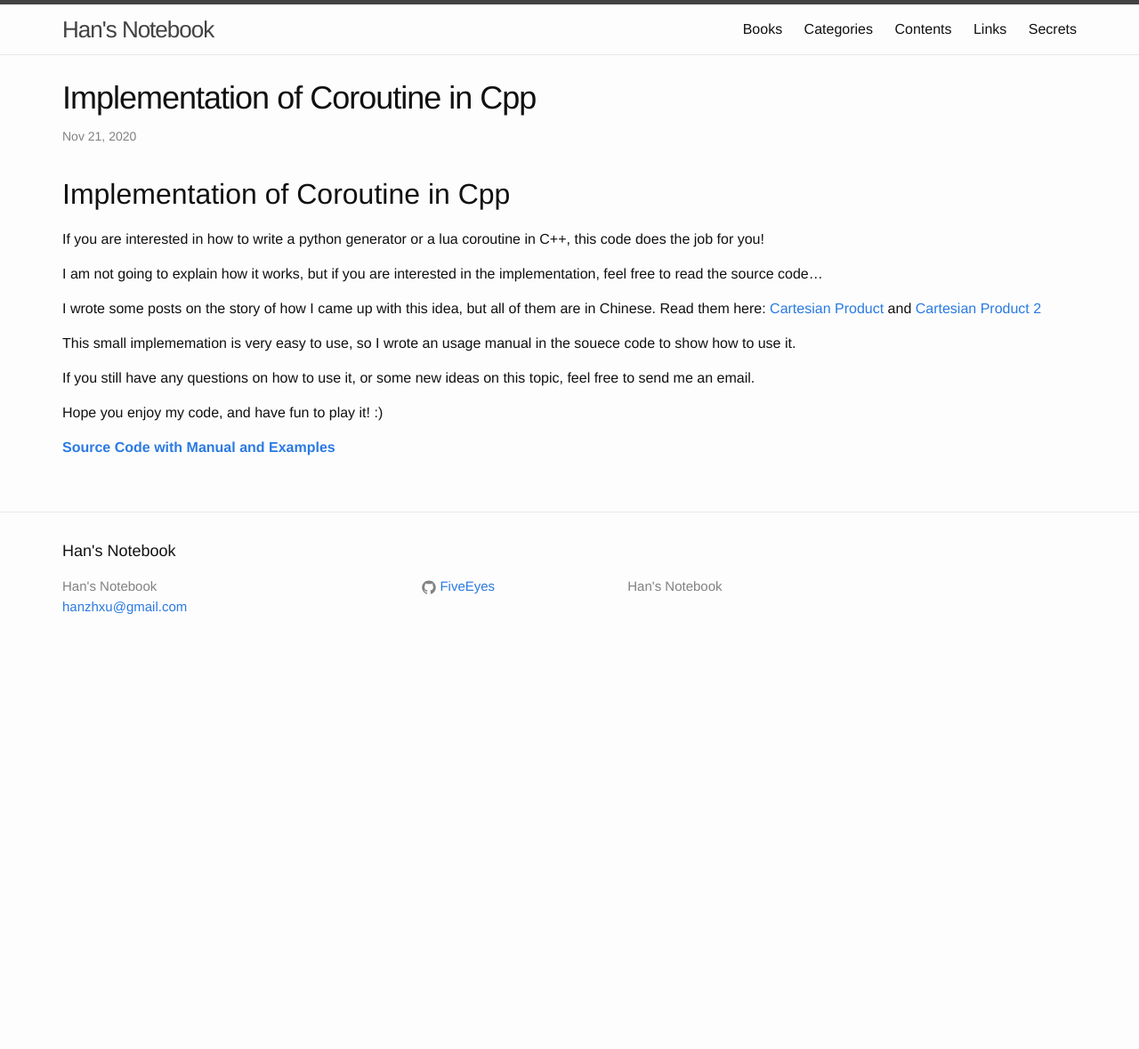
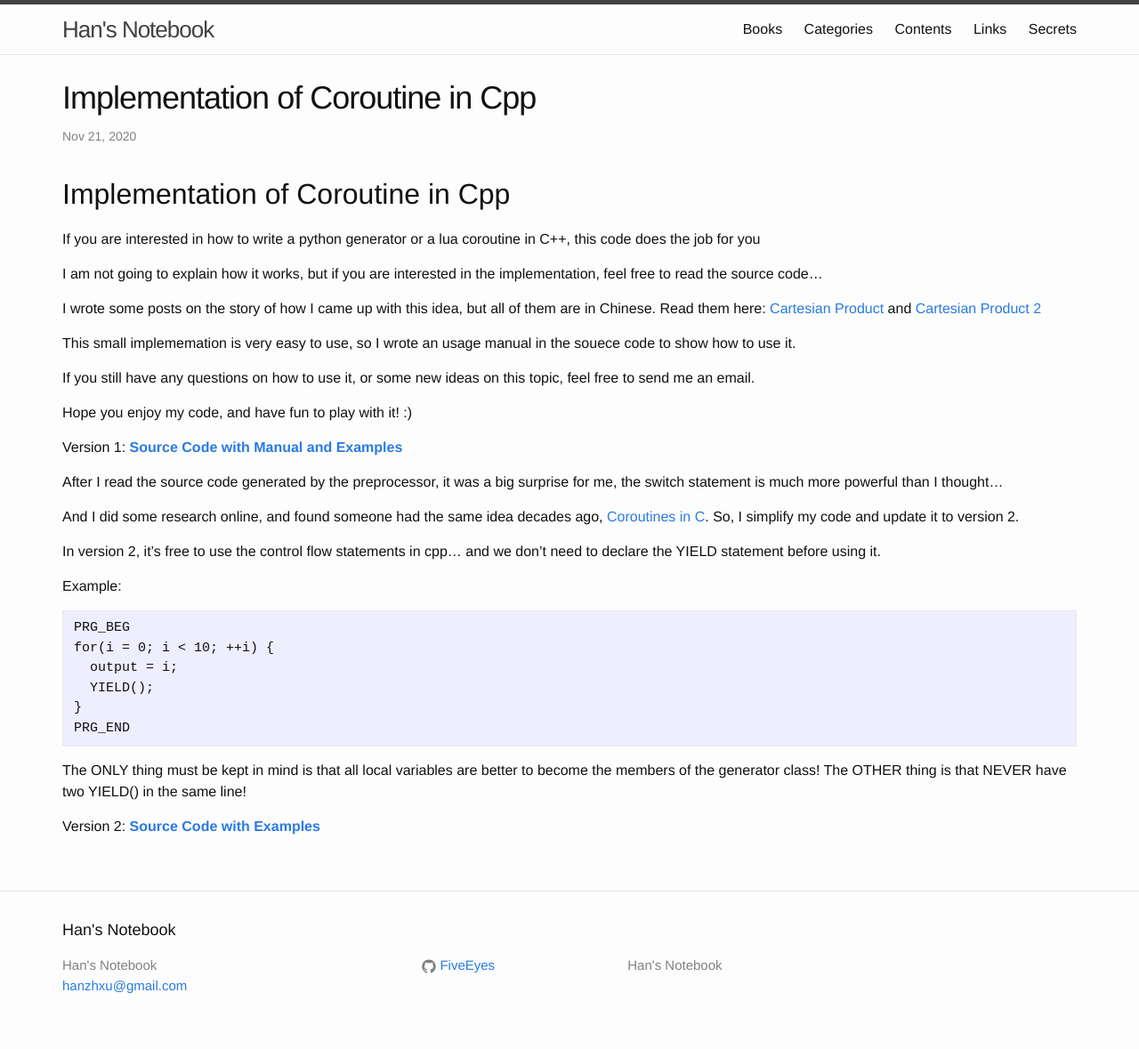
Before and after one commit to FiveEyes/FiveEyes.github.io, a Jekyll site: the page built from _posts/plt/2020-11-21-impl_coroutine_in_cpp.md, in a window 1280 px wide. Shown: the whole page at 89% size. Built offline with Jekyll 4.4.1, drawn with Linux system fonts in a browser that asks for light colours; before the commit the page ends 900 px from its top, so only the background shows below that.

Commit message:
Update 2020-11-21-impl_coroutine_in_cpp.md

````diff
--- a/_posts/plt/2020-11-21-impl_coroutine_in_cpp.md
+++ b/_posts/plt/2020-11-21-impl_coroutine_in_cpp.md
@@ -7,7 +7,7 @@ categories: Lang
 
 # Implementation of Coroutine in Cpp
 
-If you are interested in how to write a python generator or a lua coroutine in C++, this code does the job for you!
+If you are interested in how to write a python generator or a lua coroutine in C++, this code does the job for you
 
 I am not going to explain how it works, but if you are interested in the implementation, feel free to read the source code...
 
@@ -17,6 +17,29 @@ This small implememation is very easy to use, so I wrote an usage manual in the
 
 If you still have any questions on how to use it, or some new ideas on this topic, feel free to send me an email.
 
-Hope you enjoy my code, and have fun to play it! :)
+Hope you enjoy my code, and have fun to play with it! :)
 
+Version 1:
 [**Source Code with Manual and Examples**](https://github.com/FiveEyes/FiveEyes.github.io/blob/master/assets/code/cpp/macro_yield.cpp)
+
+After I read the source code generated by the preprocessor, it was a big surprise for me, the switch statement is much more powerful than I thought...
+
+And I did some research online, and found someone had the same idea decades ago, [Coroutines in C](https://www.chiark.greenend.org.uk/~sgtatham/coroutines.html). So, I simplify my code and update it to version 2.
+
+In version 2, it's free to use the control flow statements in cpp... and we don't need to declare the YIELD statement before using it.
+
+Example:
+```
+PRG_BEG
+for(i = 0; i < 10; ++i) {
+  output = i;
+  YIELD();
+}
+PRG_END
+```
+
+The ONLY thing must be kept in mind is that all local variables are better to become the members of the generator class!
+The OTHER thing is that NEVER have two YIELD() in the same line!
+
+Version 2:
+[**Source Code with Examples**](https://github.com/FiveEyes/FiveEyes.github.io/blob/master/assets/code/cpp/macro_v2.cpp)
````
